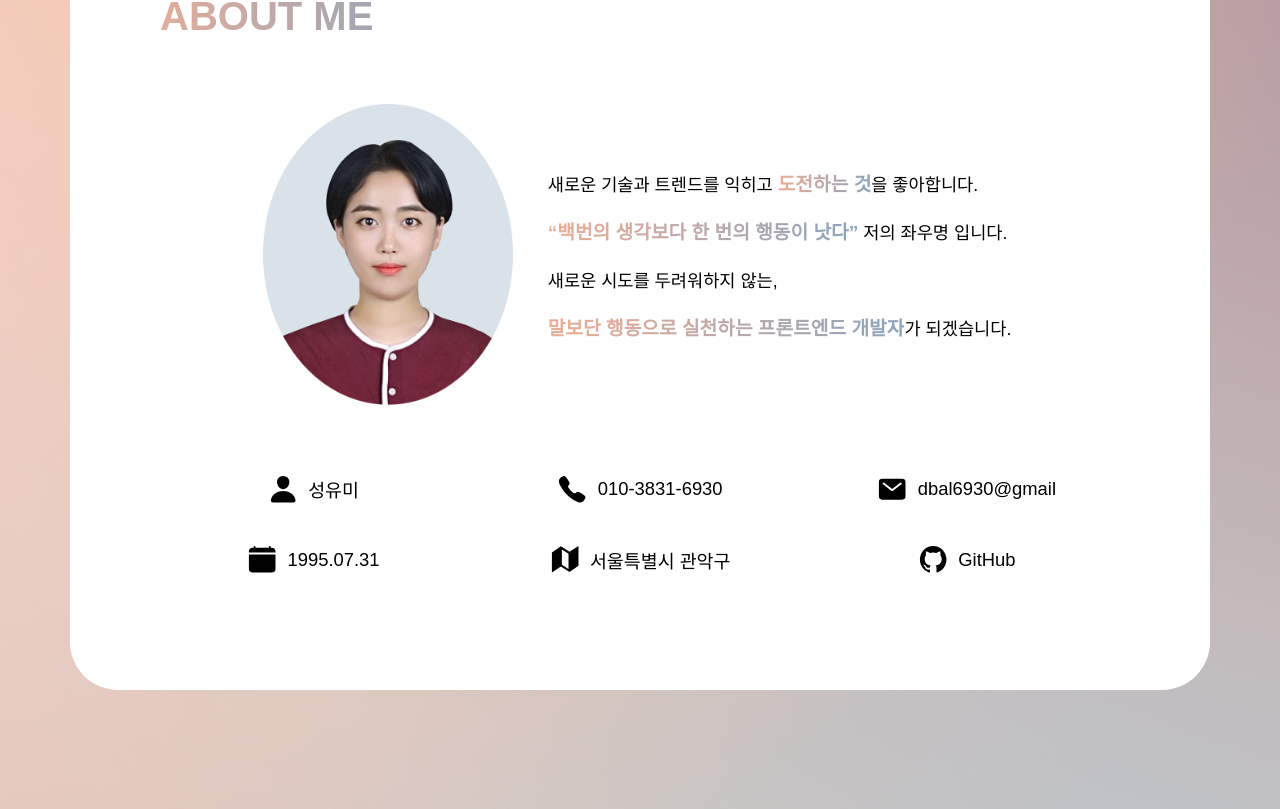
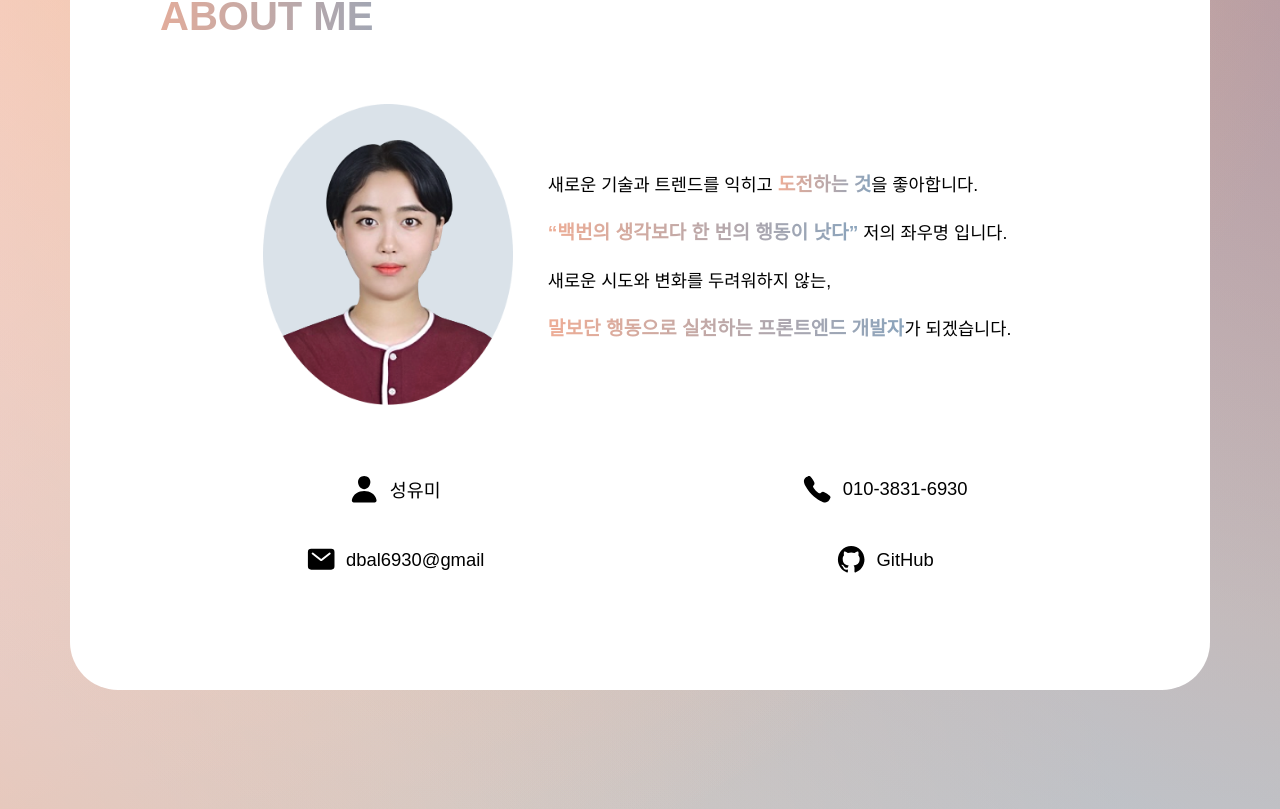
Before and after one commit to SeongYum/yum_portfolio, a React (Create React App) app: page / in a window 1280 px wide. Shown: the part 1031-1840 px from the top of the page. Built offline with nearby package versions, Linux system fonts and the light colour scheme; a web font is replaced by a local one.

Commit message:
데이터 수정

```diff
--- a/src/components/About/About.js
+++ b/src/components/About/About.js
@@ -1,14 +1,7 @@
 import styled from 'styled-components';
 import Yumi from './../../img/yumiphoto.png';
 import media from './../../styles/media';
-import {
-  IoCall,
-  IoMail,
-  IoPerson,
-  IoLogoGithub,
-  IoCalendarClear,
-  IoMapSharp,
-} from 'react-icons/io5';
+import { IoCall, IoMail, IoPerson, IoLogoGithub } from 'react-icons/io5';
 function About() {
   return (
     <AboutContainer id="ABOUT ME">
@@ -25,7 +18,7 @@ function About() {
             {'\n'}
             <Bold>“백번의 생각보다 한 번의 행동이 낫다”</Bold> 저의 좌우명
             입니다. {'\n'}
-            새로운 시도를 두려워하지 않는,{'\n'}
+            새로운 시도와 변화를 두려워하지 않는,{'\n'}
             <Bold>말보단 행동으로 실천하는 프론트엔드 개발자</Bold>가
             되겠습니다.
           </div>
@@ -46,14 +39,6 @@ function About() {
           >
             <IoMail />
             dbal6930@gmail
-          </div>
-          <div className="birthday">
-            <IoCalendarClear />
-            1995.07.31
-          </div>
-          <div className="address">
-            <IoMapSharp />
-            서울특별시 관악구
           </div>
           <div
             className="git"
@@ -165,21 +150,18 @@ const AboutContents = styled.div`
        `}
     div {
       padding: 20px;
-      width: 33.3333%;
+      width: 50%;
       font-size: 1.15rem;
       display: flex;
       justify-content: center;
       align-items: center;
       gap: 10px;
-      ${media.large`
-         width: 50%;
-       `}
       ${media.medium`
          width: 100%;
          font-size: 1.1rem;
          padding: 12px;
        `}
-       ${media.small`
+      ${media.small`
          font-size: 1rem;
          padding: 11px;
        `}
--- a/src/data/data.js
+++ b/src/data/data.js
@@ -43,9 +43,8 @@ export const projects = [
       '반응형 구현',
     ],
     learned: [
-      '백엔드 개발자와 협업하는 과정에 관해 많이 배울 수 있었습니다.',
-      '협업 시 필요한 명세를 문서로 작성하여 소통했고, 서로 부족한 지식을 공유하며 프로젝트를 진행하였습니다.',
-      '또한, git을 활용한 협업에 대해서도 배울 수 있었습니다.',
+      '백엔드 개발자와 협업하는 과정과 git을 활용한 협업에 관해 많이 배울 수 있었습니다.',
+      '협업 시 필요한 명세를 문서로 작성하여 소통했고, 매일 회의를 통해 일정을 조율하였습니다. 또한, 각 파트에 대한 부족한 정보나 지식을 서로 공유하며 프로젝트를 완성했습니다.',
       '개인적으로는 커뮤니티 페이지를 구현하며 페이지네이션과 무한 스크롤에 대한 숙지를 할 수 있었고, 스켈레톤 UI와 로딩 화면을 구현하며 사용자 친화적인 웹 페이지를 더욱 생각하게 되었습니다.',
     ],
     github: 'https://github.com/SeongYum/Main-project',
```
